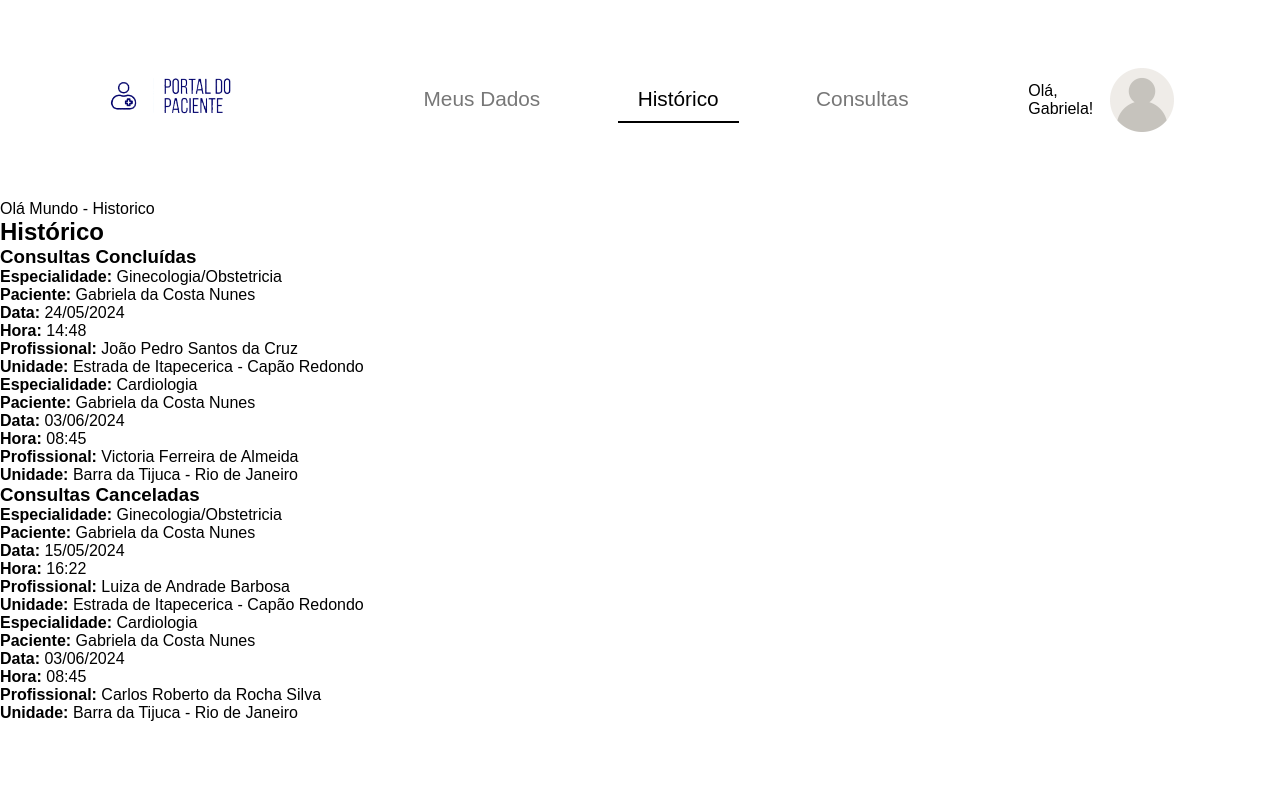
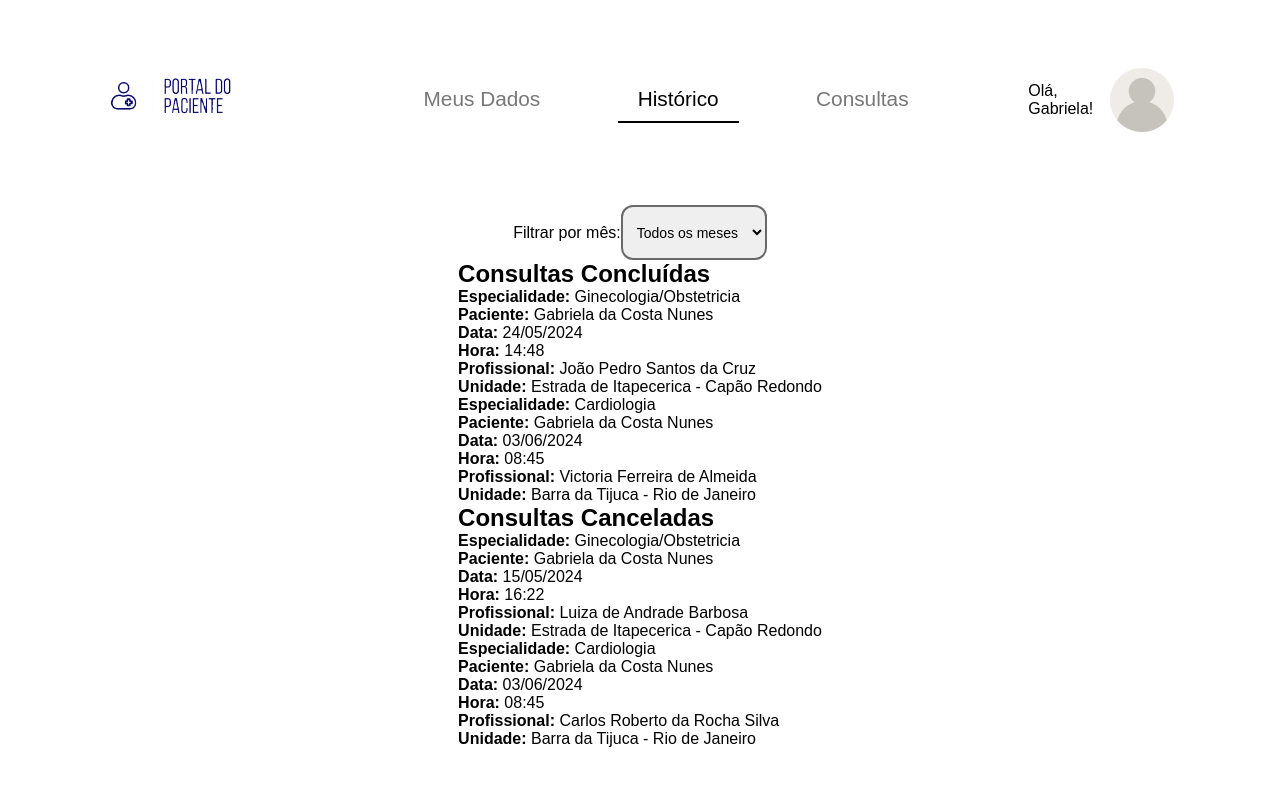
Before and after one commit to GiovanniMontinOFC/portalDoPaciente, a React (Vite) app: page /historico in a window 1280 px wide. Shown: the top 786 px of the page. Built offline with nearby package versions, Linux system fonts and the light colour scheme.

Commit message:
Add - Filtro para  Pesquisas pagina Historico

```diff
--- a/src/components/Cadastro/StyleCadastro.jsx
+++ b/src/components/Cadastro/StyleCadastro.jsx
@@ -7,6 +7,11 @@ export const Main = styled.main`
     width: 100%;
     height: 100vh;
     display: flex;
+     @media(min-width:201px) and (max-width: 500px){
+        flex-direction: column-reverse;
+        align-items: center;
+        justify-content: center;
+    }
 `
 
 export const DivMain = styled.div`
@@ -14,6 +19,10 @@ export const DivMain = styled.div`
     display: flex;
     flex-direction: column;
     border: solid green;
+      @media(min-width:201px) and (max-width: 500px){
+        width: 100%;
+
+    }
 `
 
 export const Img = styled.img `
@@ -22,6 +31,10 @@ export const Img = styled.img `
     width: 16vw;
     height: 30vh;
     border: solid blue;
+     @media(min-width:201px) and (max-width: 500px){
+        width: 100%;
+        height: 93.2%;
+    }
 `
 
 export const DivTexto = styled.div`
@@ -32,29 +45,63 @@ export const DivTexto = styled.div`
     justify-content: space-evenly;
     margin-left: 5rem;
     margin-top: 3rem;
+     @media(min-width:201px) and (max-width: 500px){
+
+        width: 55%;
+    }
 `
 
 export const Input = styled.input`
     height: 6.9vh;
     border: solid #02026B;
     border-radius: 10px;
+      @media(min-width:201px) and (max-width: 500px){
+        width: 100%;
+        height: 11%;
+
+    }
 `
 export const Button = styled.button`
     height: 6.4vh;
     background-color: #02026B;
     color: white;
     border-radius: 10px;
+     @media(min-width:201px) and (max-width: 500px){
+        width: 100%;
+        height: 11%;
+    }
 `
+
 
 export const H2 = styled.h2`
     font-size: 2em;
     font-weight: 400;
+       @media(min-width:201px) and (max-width: 500px){
+        border: solid green;
+        width: 100%;
+        height: 8%;
+        font-size: 1.2em;
+        display: flex;
+        justify-content: center;
+        align-items: center;
+        font-weight: 700;
+    }
 `
 
 export const P = styled.p`
     font-size: 1.2em;
     margin-bottom: 3rem;
     color: #7D7D7D;
+      @media(min-width:201px) and (max-width: 500px){
+        border: solid green;
+        width: 100%;
+        height: 23%;
+        font-size: 0.8em;
+        display: flex;
+        margin-bottom: 5em;
+        justify-content: center;
+        align-items: center;
+    }
 `
 
 // export const DivImg = styled.div`
@@ -66,10 +113,31 @@ export const Figure = styled.figure`
     height: 100%;
     width: 50%;
     overflow: hidden;
+    display: flex;
+    flex-direction: column;
+    justify-content: space-evenly;
+     @media(min-width:201px) and (max-width: 500px){
+
+        width: 50%;
+        height: 20%;
+
+        display: flex;
+        justify-content: center;
+        align-items: center;
+    }
 `
 
 export const ImgFamilia = styled.img`
     /* width: 44vw; */
     width: 100%;
     height: 100%;
+    max-width: 100%;
+    height: auto;
+    object-fit: cover;
+       @media(min-width:201px) and (max-width: 500px){
+        border: solid blue;
+        border-radius: 100px;
+        width: 50%;
+        margin-right: 30px;
+    }
 `
--- a/src/components/Paciente/historico.jsx
+++ b/src/components/Paciente/historico.jsx
@@ -8,7 +8,7 @@ const DadosHistorico = ({ historico, titulo }) => {
   return (
     <>
       <div>
-        <h3>{titulo}</h3>
+        <h1>{titulo}</h1>
         {historico.map((item) => (
           <div key={item.id} className="historico-item">
             <p><strong>Especialidade:</strong> {item.especialidade}</p>
@@ -25,6 +25,8 @@ const DadosHistorico = ({ historico, titulo }) => {
 };
 
 const Historico = () => {
+  const [selectedMonth, setSelectedMonth] = useState(""); // Estado para armazenar o mês selecionado
+
   const Concluidas = [
     {
       especialidade: "Ginecologia/Obstetricia",
@@ -75,15 +77,47 @@ const Historico = () => {
     }
   ];
 
+  // Função para extrair os meses disponíveis a partir dos dados de consultas
+  const getUniqueMonths = (consultas) => {
+    const months = consultas.map(item => item.datetime.data.split("/")[1]);
+    return [...new Set(months)]; // Retorna apenas meses únicos
+  };
+
+  const allConsultas = [...Concluidas, ...Canceladas];
+  const uniqueMonths = getUniqueMonths(allConsultas);
+
+  // Função para filtrar consultas com base no mês selecionado
+  const filterConsultasByMonth = (consultas, month) => {
+    return consultas.filter(item => item.datetime.data.split("/")[1] === month);
+  };
+
+  const filteredConcluidas = selectedMonth ? filterConsultasByMonth(Concluidas, selectedMonth) : Concluidas;
+  const filteredCanceladas = selectedMonth ? filterConsultasByMonth(Canceladas, selectedMonth) : Canceladas;
+
   return (
     <>
-
-      <Navegar/>
-      <p>Olá Mundo - Historico</p>
-      <h2>Histórico</h2>
-
-      <DadosHistorico historico={Concluidas} titulo="Consultas Concluídas" />
-      <DadosHistorico historico={Canceladas} titulo="Consultas Canceladas" />
+      <section className="sectionMain">
+        <Navegar/>
+        <div>
+          <label htmlFor="month-select">Filtrar por mês:</label>
+          <select
+            id="month-select"
+            value={selectedMonth}
+            onChange={(e) => setSelectedMonth(e.target.value)}
+          >
+            <option value="">Todos os meses</option>
+            {uniqueMonths.map(month => (
+              <option key={month} value={month}>{month}</option>
+            ))}
+          </select>
+        </div>
+        <div>
+          <DadosHistorico historico={filteredConcluidas} titulo="Consultas Concluídas" />
+        </div>
+        <div>
+          <DadosHistorico historico={filteredCanceladas} titulo="Consultas Canceladas" />
+        </div>
+      </section>
     </>
   );
 };
```
